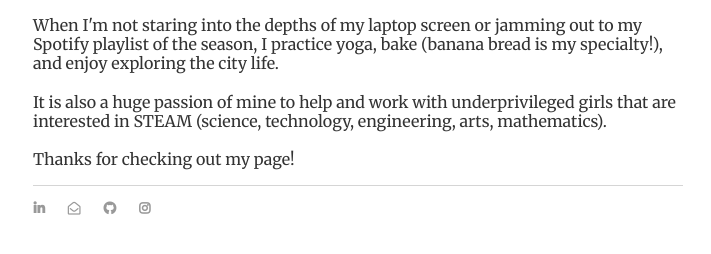
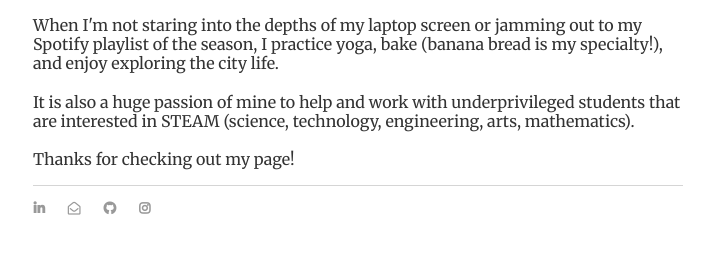
Before and after one commit to therealslimhsiehdy/therealslimhsiehdy.github.io, a Jekyll site: the page about/index.html, which Jekyll copies as it is, in a window 1280 px wide. Shown: the part 317-571 px from the top of the page, without its empty margins (282-993 px from the left). Built offline with Jekyll 4.4.1, drawn with Linux system fonts in a browser that asks for light colours; nearby versions of some CDN libraries.

Commit message:
Add hotjar to about me and fix wording

```diff
--- a/_layouts/default.html
+++ b/_layouts/default.html
@@ -22,7 +22,7 @@
         		<br>
        			<p class="cb">fmt.Println("<font color="#EF3710">H</font><font color="#FAA838">e</font><font color="#A4FF37">l</font><font color="#FFE800">l</font><font color="#3768FF">o</font> <font color="#4869FE">W</font><font color="#B26BFE">o</font><font color="#EF3710">r</font><font color="#FAA838">l</font><font color="#FFE800">d</font><font color="#A4FF37">!</font>")</p>
 
-       			<p class="cb">func <font color="#8D53CB">therealslimhsiehdy</font>(tea, socks, sandals, cats) string {</p>
+       			<p class="cb">func <font color="#8D53CB">therealslimhsiehdy</font>(tea, socksnsandals, cats) string {</p>
        			<p class="tab cb">return "<span style="background-color: #FDFD26">Rebecca Hsieh</span> " + "<span style="background-color: #FDFD26">software engineer</span>"</p>
 
 
--- a/about/index.html
+++ b/about/index.html
@@ -30,7 +30,7 @@
 				When I'm not staring into the depths of my laptop screen or jamming out to my Spotify playlist of the season, I practice yoga, bake (banana bread is my specialty!), and enjoy exploring the city life.
 				<br>
 				<br>
-				It is also a huge passion of mine to help and work with underprivileged girls that are interested in STEAM (science, technology, engineering, arts, mathematics).
+				It is also a huge passion of mine to help and work with underprivileged students that are interested in STEAM (science, technology, engineering, arts, mathematics).
 				<br>
 				<br>
 
```
Also changed, not shown: other parts of about/index.html (+11 -0 lines).
